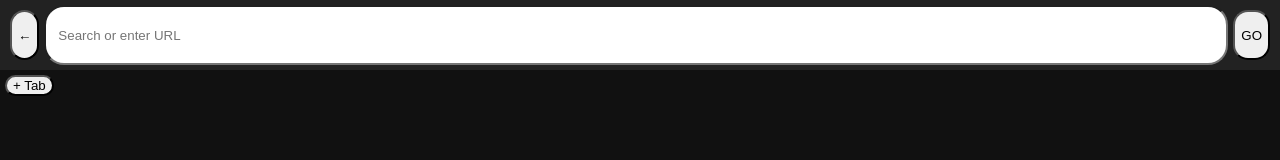
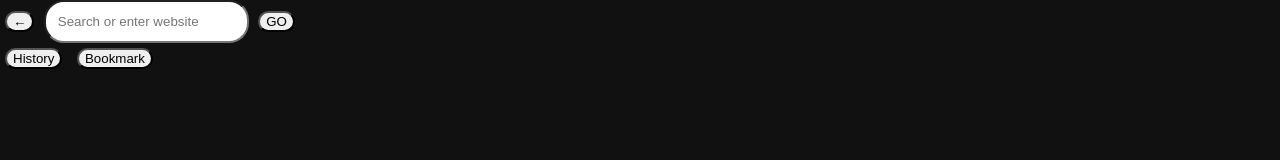
Before and after one commit to onfarooq0008-eng/Webbrowser-updated, a website: page public/index.html in a window 1280 px wide. Drawn offline with Linux system fonts and the light colour scheme.

Commit message:
Update index.html

```diff
--- a/public/index.html
+++ b/public/index.html
@@ -4,11 +4,11 @@
 
 <head>
 
-<meta name="viewport"
-content="width=device-width,initial-scale=1">
+<meta name="viewport" content="width=device-width,initial-scale=1">
 
-<link rel="stylesheet"
-href="style.css">
+<title>Koyeb Browser</title>
+
+<link rel="stylesheet" href="style.css">
 
 </head>
 
@@ -16,31 +16,40 @@ href="style.css">
 <body>
 
 
-<header>
+<div class="top">
+
 
 <button onclick="back()">←</button>
 
 
-<input id="url"
-placeholder="Search or enter URL">
+<input id="url" placeholder="Search or enter website">
 
 
 <button onclick="go()">GO</button>
 
 
-</header>
+</div>
 
 
-<div class="tabs">
 
-<button onclick="newtab()">
-+ Tab
+<div class="menu">
+
+<button onclick="historyPage()">
+History
 </button>
+
+
+<button onclick="bookmark()">
+Bookmark
+</button>
+
 
 </div>
 
 
+
 <iframe id="page"></iframe>
+
 
 
 <script src="app.js"></script>
```
